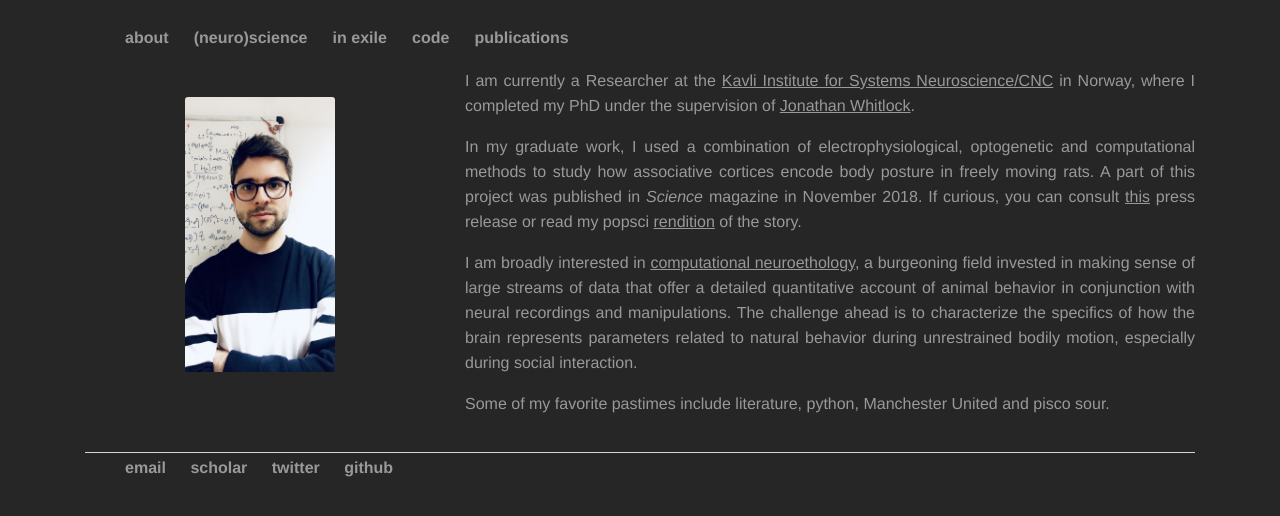
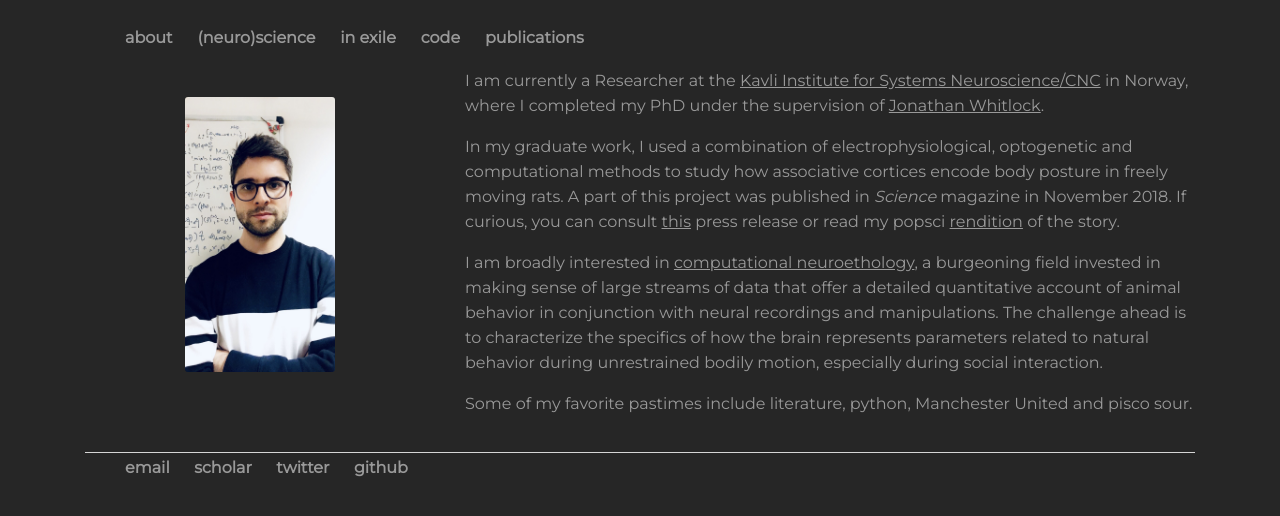
Before and after one commit to bartulem/bartulem.github.io, a Jekyll site: the page built from about/index.html, in a window 1280 px wide. Shown: the top 516 px of the page. Built offline with Jekyll 4.4.1, drawn with Linux system fonts in a browser that asks for light colours; some web fonts are replaced.

Commit message:
Update main.css

```diff
--- a/css/main.css
+++ b/css/main.css
@@ -1,21 +1,22 @@
-@import url(https://fonts.googleapis.com/css?family=Helvetica);
+@import url(http://fonts.googleapis.com/css?family=Merriweather:300,300italic,400,400italic,700,700italic);
+@import url(http://fonts.googleapis.com/css?family=Montserrat);
 
-body { padding-top: 20px; padding-bottom: 40px; font-family: 'Helvetica', 'HelveticaNeue', 'Arial', 'Sans-Serif'; font-size: 16px; background-color: #262626; color: #999999;}
+body { padding-top: 20px; padding-bottom: 40px; font-family: 'Merriweather', Georgia, Times; font-size: 16px; background-color: #262626; color: #999999;}
 
-h1, h2, h3, h4, h5, h6, .h1, .h2, .h3, .h4, .h5, .h6 { font-family: 'Helvetica', 'HelveticaNeue', 'Arial', 'Sans-Serif'; font-weight: normal;}
+h1, h2, h3, h4, h5, h6, .h1, .h2, .h3, .h4, .h5, .h6 { font-family: 'Merriweather', Georgia, Times; font-weight: normal;}
 
 blockquote p { font-size: 16px; line-height: 1.6em; }
 
 /* Masthead */
-.header, .header h3 { font-family: 'Helvetica', 'HelveticaNeue', 'Arial', 'Sans-Serif'; font-size: 1.15em; font-weight: bold; color: #999999; }
+.header, .header h3 { font-family: 'Montserrat', Helvetica, sans-serif; font-size: 1.15em; font-weight: bold; color: #999999; }
 
-.footer { font-family: 'Helvetica', 'HelveticaNeue', 'Arial', 'Sans-Serif'; font-size: 1.15em; font-weight: bold; color: #999999; margin-top: 20px; border-top: 1.75px solid #d5d5d5; font-size: 1.0em; }
+.footer { font-family: 'Helvetica', 'Montserrat', Helvetica, sans-serif; font-size: 1.15em; font-weight: bold; color: #999999; margin-top: 20px; border-top: 1.75px solid #d5d5d5; font-size: 1.0em; }
 
-nav ul li, header ul li { font-family:'Helvetica', 'HelveticaNeue', 'Arial', 'Sans-Serif'; font-size: 1.15em; font-weight: bold; }
+nav ul li, header ul li { font-family: 'Montserrat', Helvetica, sans-serif; font-size: 1.15em; font-weight: bold; }
 
-nav ul li, footer ul li { font-family:'Helvetica', 'HelveticaNeue', 'Arial', 'Sans-Serif'; padding: 0px; margin-right: 20px; list-style: none; display: inline; font-size: 1.15em; font-weight: bold; }
+nav ul li, footer ul li { font-family: 'Montserrat', Helvetica, sans-serif; padding: 0px; margin-right: 20px; list-style: none; display: inline; font-size: 1.15em; font-weight: bold; }
 
-a { color: #999999; text-decoration: none; font-family:'Helvetica', 'HelveticaNeue', 'Arial', 'Sans-Serif'; font-style: normal; font-size: 16px; line-height: 25px; text-align: justify; text-justify: inter-word; }
+a { color: #999999; text-decoration: none; font-family: 'Montserrat', Helvetica, sans-serif; font-style: normal; font-size: 16px; line-height: 25px; text-align: justify; text-justify: inter-word; }
 
 /* Navigation */
 h3.text-muted a {text-decoration: none; color: #999999; }
@@ -39,10 +40,8 @@ ul.posts li { list-style: none;}
 .jumbotron { margin: 80px 0; }
 .jumbotron h1 { font-size: 72px; line-height: 1; }
 .jumbotron .btn { font-size: 21px; padding: 14px 24px; }
-p { font-family:'Helvetica', 'HelveticaNeue', 'Arial', 'Sans-Serif'; font-style: normal; font-size: 16px; line-height: 25px; text-align: justify; text-justify: inter-word; }
-.marketing p { font-family: 'Helvetica', 'HelveticaNeue', 'Arial', 'Sans-Serif'; font-size: 16px; line-height: 25px; color: #999999; }
-.marketing p a { font-family: 'Helvetica', 'HelveticaNeue', 'Arial', 'Sans-Serif'; font-size: 16px; text-decoration: none; color: #999999; }
-.marketing p.lead { font-family: 'Helvetica', 'HelveticaNeue', 'Arial', 'Sans-Serif'; font-size: 16px; line-height: 30px; }
+.marketing p { font-family: 'Montserrat', Helvetica, sans-serif; font-size: 16px; line-height: 25px; color: #999999; }
+.marketing p.lead { font-family: 'Montserrat', Helvetica, sans-serif; font-size: 16px; line-height: 30px; }
 
 
 .step { border-radius: 50%;
@@ -57,4 +56,4 @@ p { font-family:'Helvetica', 'HelveticaNeue', 'Arial', 'Sans-Serif'; font-style:
 	font-size: 24px;
 	padding-top: 5.5px;
 	margin: 5px 15px 0px 0px;
-	font-family: 'Helvetica', 'HelveticaNeue', 'Arial', 'Sans-Serif'; }
+	font-family: 'Montserrat', Helvetica, sans-serif; }
```
